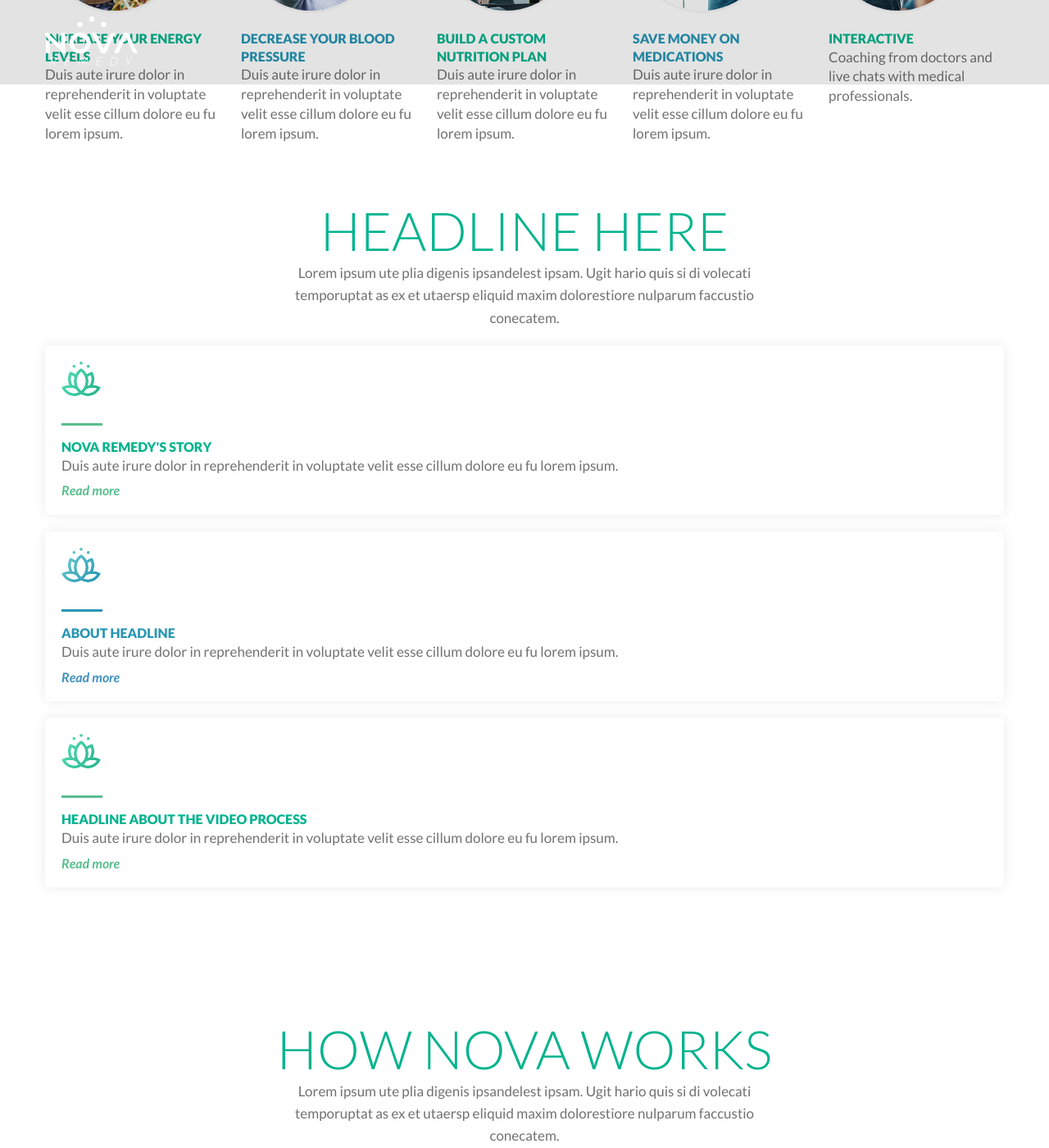
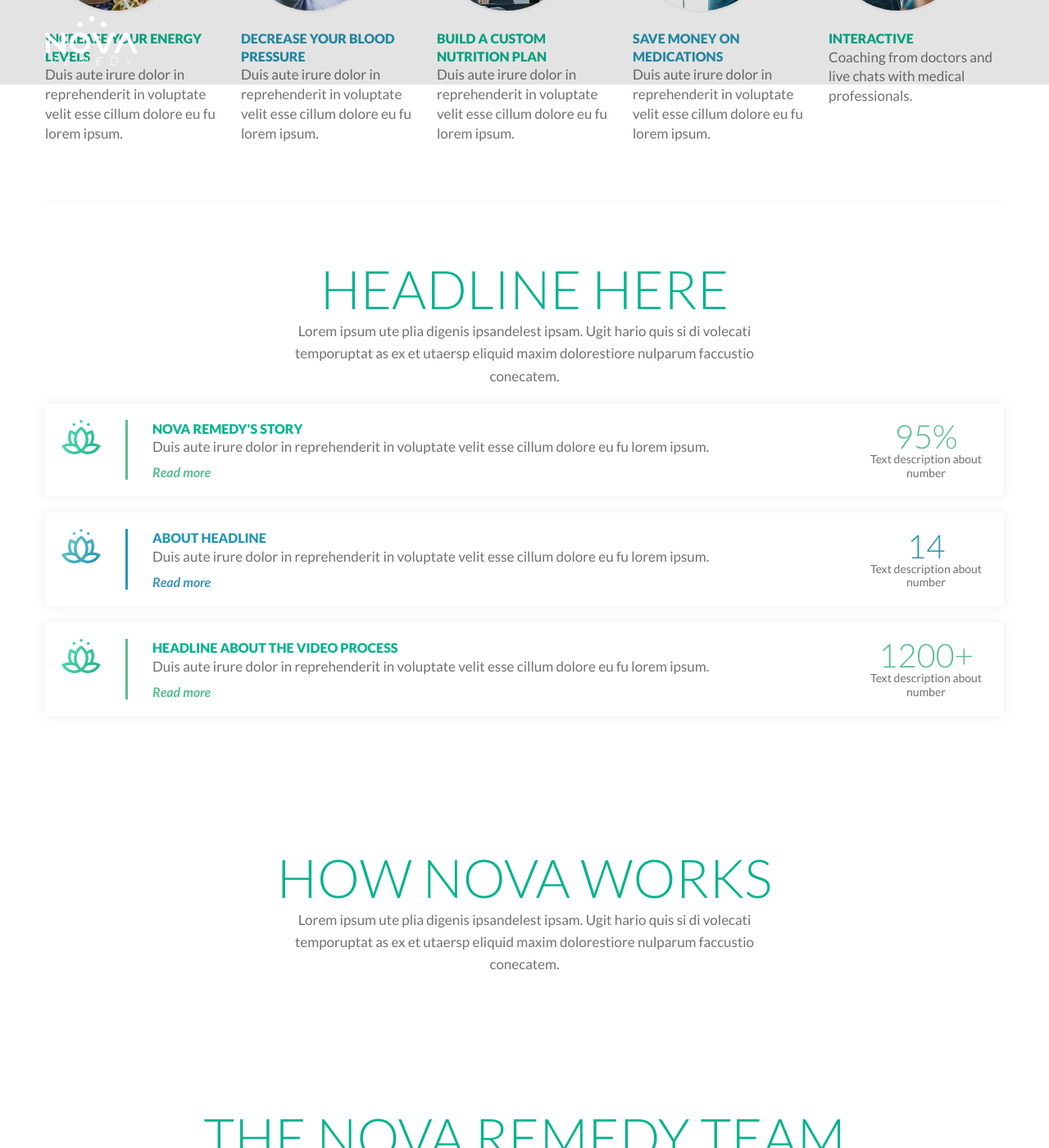
Before and after one commit to itsbrittaleigh/nova-remedy-marketing, a Jekyll site: the page built from about/index.html, in a window 1280 px wide and 1400 px high, scrolled down 764 px. Shown: the whole window at 82% size. Built offline with Jekyll 4.4.1, drawn with Linux system fonts in a browser that asks for light colours.

Commit message:
styling about page cards

```diff
--- a/about/index.html
+++ b/about/index.html
@@ -71,9 +71,15 @@ title: about
 
 <section class="padded-section">
   <div class="wrapper">
+    <div class="divider"></div>
+  </div>
+</section>
+
+<section class="padded-section p-t-0">
+  <div class="wrapper">
     <h2 class="is-marginless">Headline Here</h2>
     <p class="text-center intro-paragraph">Lorem ipsum ute plia digenis ipsandelest ipsam. Ugit hario quis si di volecati temporuptat as ex et utaersp eliquid maxim dolorestiore nulparum faccustio conecatem.</p>
-    <div class="card card--flex m-b-20">
+    <div class="card card--flex card--flex-on-desktop m-b-20">
       <img src="/assets/images/icons/lotus-icon-green.png" alt="Lotus icon with green gradient" class="card__icon">
       <span class="card__divider"></span>
       <div class="card__content">
@@ -81,8 +87,12 @@ title: about
         <p class="card__copy m-b-10">Duis aute irure dolor in reprehenderit in voluptate velit esse cillum dolore eu fu lorem ipsum.</p>
         <a href="" class="color-green">Read more</a>
       </div>
+      <div class="card__statistic hidden-on-mobile visible-on-tablet">
+        <p class="statistic__number">95%</p>
+        <p class="statistic__label">Text description about number</p>
+      </div>
     </div>
-    <div class="card card--flex m-b-20">
+    <div class="card card--flex card--flex-on-desktop m-b-20">
       <img src="/assets/images/icons/lotus-icon-blue.png" alt="Lotus icon with blue gradient" class="card__icon">
       <span class="card__divider bg-darkblue"></span>
       <div class="card__content">
@@ -90,14 +100,22 @@ title: about
         <p class="card__copy m-b-10">Duis aute irure dolor in reprehenderit in voluptate velit esse cillum dolore eu fu lorem ipsum.</p>
         <a href="">Read more</a>
       </div>
+      <div class="card__statistic hidden-on-mobile visible-on-tablet">
+        <p class="statistic__number color-darkblue">14</p>
+        <p class="statistic__label">Text description about number</p>
+      </div>
     </div>
-    <div class="card card--flex m-b-20">
+    <div class="card card--flex card--flex-on-desktop m-b-20">
       <img src="/assets/images/icons/lotus-icon-green.png" alt="Lotus icon with green gradient" class="card__icon">
       <span class="card__divider"></span>
       <div class="card__content">
         <h3 class="card__title">Headline about the video process</h3>
         <p class="card__copy m-b-10">Duis aute irure dolor in reprehenderit in voluptate velit esse cillum dolore eu fu lorem ipsum.</p>
         <a href="" class="color-green">Read more</a>
+      </div>
+      <div class="card__statistic hidden-on-mobile visible-on-tablet">
+        <p class="statistic__number">1200+</p>
+        <p class="statistic__label">Text description about number</p>
       </div>
     </div>
   </div>
--- a/assets/css/_components/card.scss
+++ b/assets/css/_components/card.scss
@@ -59,11 +59,35 @@
   font-size: 20px;
 }
 
+.card__statistic {
+  width: 150px;
+  margin-left: 15px;
+  align-self: center;
+  @media only screen and (min-width: $medium) {
+    margin-left: 30px;
+  }
+}
+
 .card--flex {
   display: flex;
   align-items: flex-start;
   @media only screen and (min-width: $large) {
     display: block;
+  }
+  &.card--flex-on-desktop {
+    @media only screen and (min-width: $large) {
+      display: flex;
+      .card__divider {
+        @media only screen and (min-width: $large) {
+          width: 3px;
+          margin: 0 30px;
+          height: initial;
+        }
+      }
+      .card__statistic {
+        margin-left: auto;
+      }
+    }
   }
 }
 
--- /dev/null
+++ b/assets/css/_components/divider.scss
@@ -0,0 +1,5 @@
+.divider {
+  height: 1px;
+  width: 100%;
+  background: $gray--light;
+}
--- /dev/null
+++ b/assets/css/_components/statistic.scss
@@ -0,0 +1,15 @@
+.statistic__number {
+  font-size: 40px;
+  color: $green;
+  font-weight: $light;
+  line-height: 1;
+  text-align: center;
+  margin: 0;
+}
+
+.statistic__label {
+  font-size: 14px;
+  text-align: center;
+  margin: 0;
+  line-height: 1.2;
+}
--- a/assets/css/_utilities/spacing.scss
+++ b/assets/css/_utilities/spacing.scss
@@ -6,17 +6,17 @@
   padding: 0;
 }
 
-$space-amounts: (5, 10, 15, 20, 25, 30, 35, 40, 45, 50, 75, 100);
+$space-amounts: (0, 5, 10, 15, 20, 25, 30, 35, 40, 45, 50, 75, 100);
 $sides: (top, bottom, left, right);
 
 @each $space in $space-amounts {
   @each $side in $sides {
     .m-#{str-slice($side, 0, 1)}-#{$space} {
-      margin-#{$side}: #{$space}px !important;
+      margin-#{$side}: #{$space}px;
     }
 
     .p-#{str-slice($side, 0, 1)}-#{$space} {
-      padding-#{$side}: #{$space}px !important;
+      padding-#{$side}: #{$space}px;
     }
   }
 }
--- a/assets/css/_utilities/visibility.scss
+++ b/assets/css/_utilities/visibility.scss
@@ -4,6 +4,12 @@
   @media only screen and (min-width: $large) {
     display: block;
     visibility: visible;
+  }
+  &.visible-on-tablet {
+    @media only screen and (min-width: $medium) {
+      display: block;
+      visibility: visible;
+    }
   }
 }
 
--- a/assets/css/app.scss
+++ b/assets/css/app.scss
@@ -28,6 +28,7 @@
 @import '_components/case-study';
 @import '_components/checkbox';
 @import '_components/cta-section';
+@import '_components/divider';
 @import '_components/elliptical-section';
 @import '_components/feature-list';
 @import '_components/field';
@@ -41,6 +42,7 @@
 @import '_components/process-step';
 @import '_components/radio';
 @import '_components/secondary-navigation';
+@import '_components/statistic';
 @import '_components/team-members';
 @import '_components/testimonial';
 @import '_components/video-card';
```
